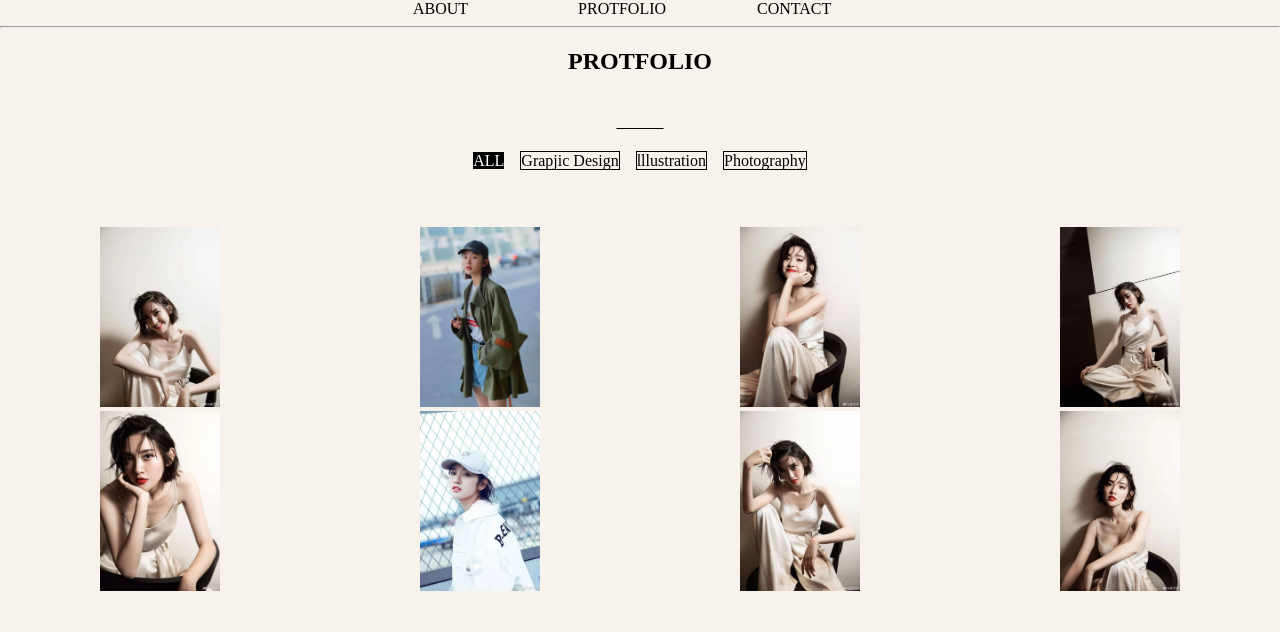
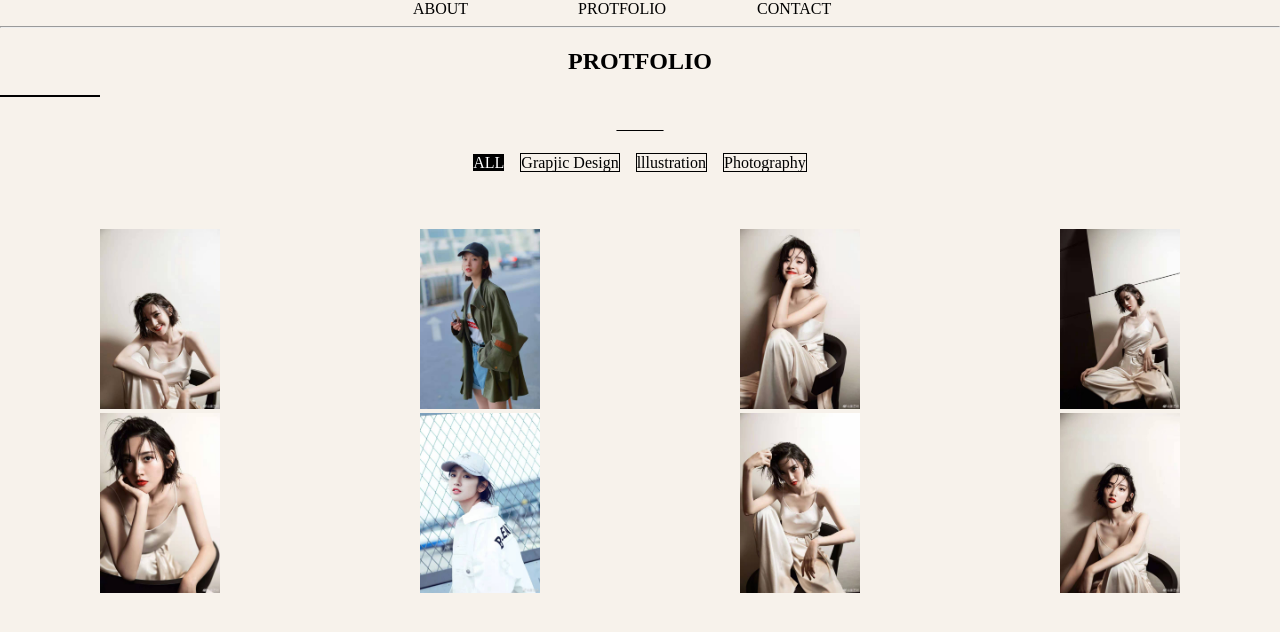
Before and after one commit to ziyou-17/guozhiwu, a plain HTML site: page homework/guozhiwu/zhou1.html in a window 1280 px wide. Drawn offline with Linux system fonts and the light colour scheme.

Commit message:
决定是否

```diff
--- a/homework/guozhiwu/zhou1.html
+++ b/homework/guozhiwu/zhou1.html
@@ -21,7 +21,8 @@
   <section class="b1">
     <h1>PROTFOLIO</h1>
   </section>
-
+  <!-- 线条 -->
+  <div style="border-top: 2px solid #000;width: 100px;"></div>
 
   <br>
   <section style="text-align: center;">
```
